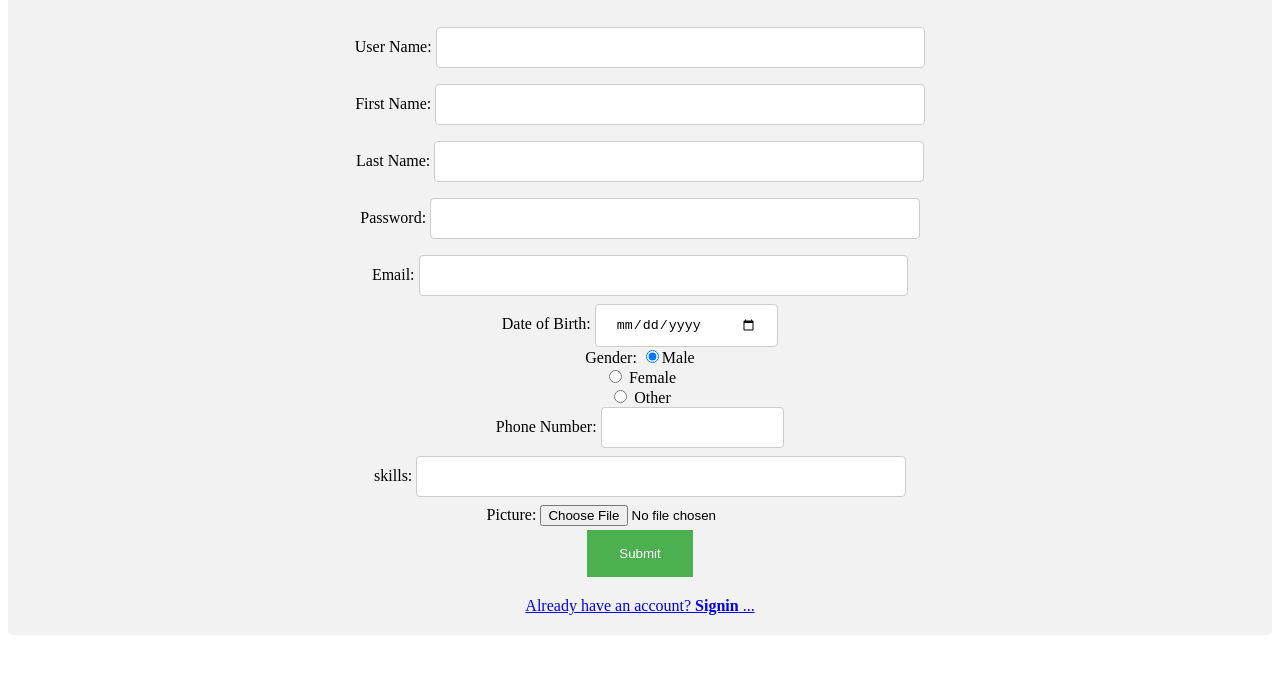
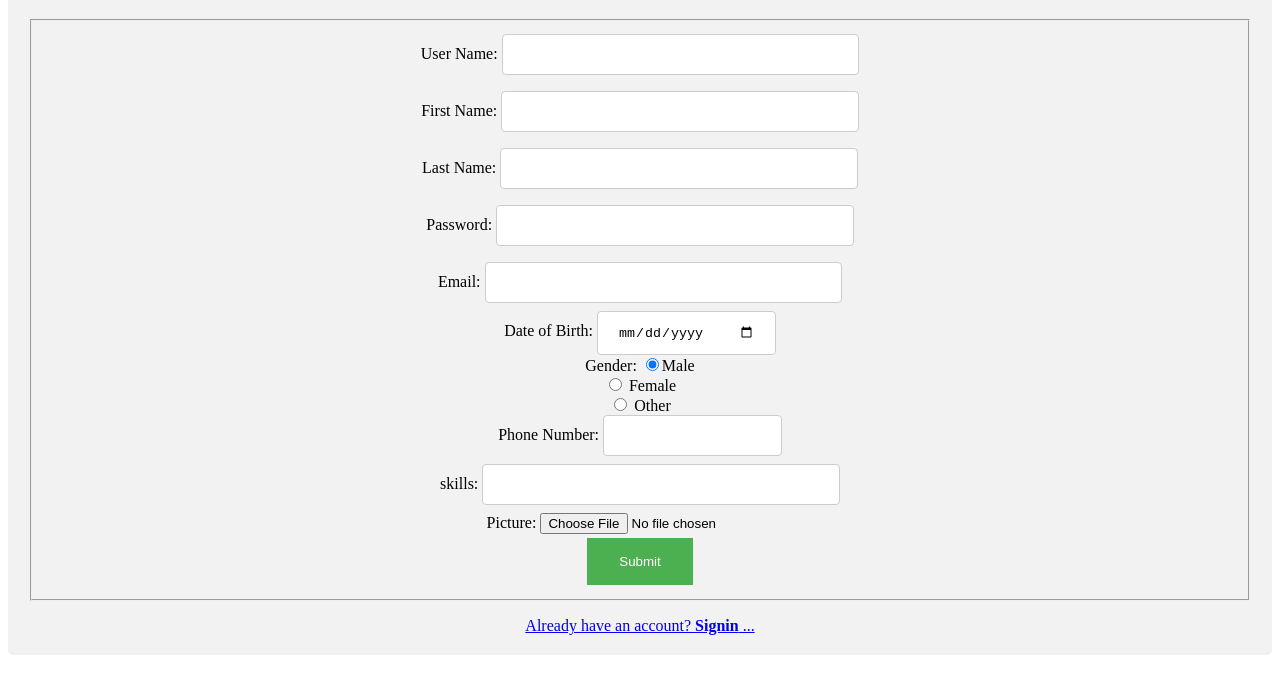
Before and after one commit to maryamelham91/NereusTeam, a website: page client/app/signup.html in a window 1280 px wide. Shown: the part 89-782 px from the top of the page. Drawn offline with Linux system fonts and the light colour scheme.

Commit message:
tweaks for style

```diff
--- a/client/app/signup.html
+++ b/client/app/signup.html
@@ -2,6 +2,7 @@
 <center><div id='signup'>
   <h1>Sign up</h1>
   <form name="signupForm" method="post">
+  <fieldset>
     User Name: <input type='text' id='userName'><br>
     First Name: <input type='text' id='firstName'><br>
     Last Name: <input type='text' id='lastName'><br>
@@ -15,6 +16,7 @@
     skills: <input type="text" id="skills"><br>
     Picture: <input type="file" name="fileToUpload" id="fileToUpload"><br>
     <input type="submit" name="submit" id="submit">
+    </fieldset>
   </form>
   <a href="#/signin">Already have an account? <strong>Signin</strong> ...</a>
 </div>
--- a/client/styles/style.css
+++ b/client/styles/style.css
@@ -1,5 +1,5 @@
 input[type=text],input[type=password], input[type=email], select {
-    width: 40%;
+    width: 30%;
     padding: 12px 20px;
     margin: 8px 0;
     display: inline-block;
```
